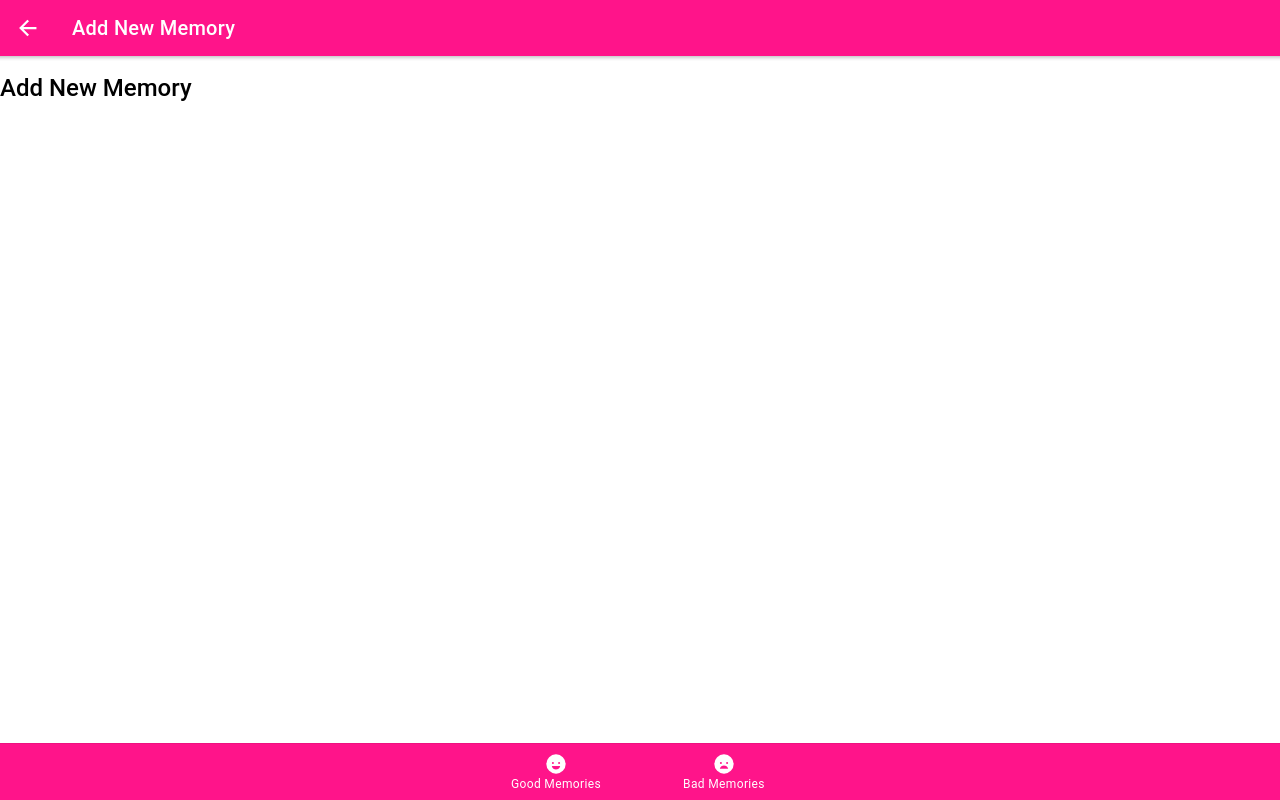
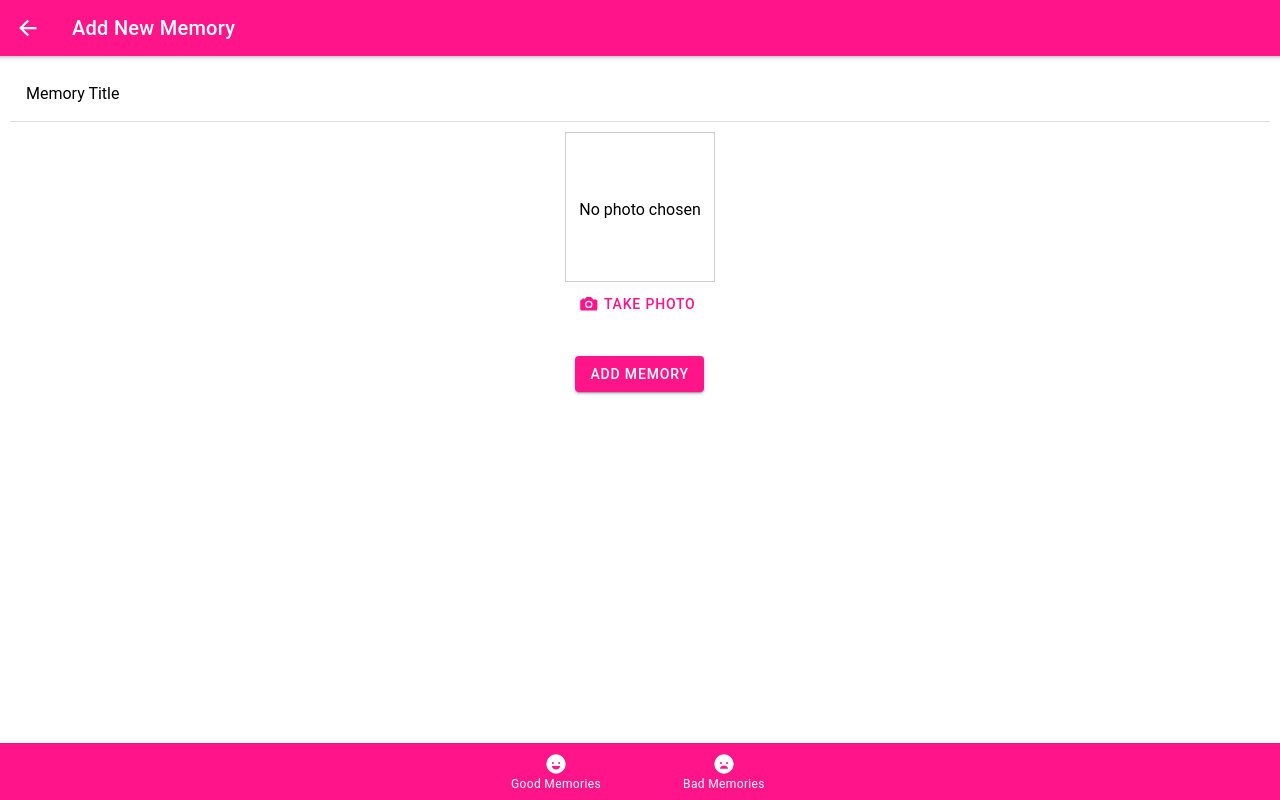
Before and after one commit to djordjereact/camera-ionic-app, a React (Create React App) app: page /new-memory in a window 1280 px wide. Built offline with nearby package versions, Linux system fonts and the light colour scheme.

Commit message:
Added some new components to the new memory page

```diff
--- /dev/null
+++ b/src/pages/NewMemory.css
@@ -0,0 +1,15 @@
+.image-preview {
+    width: 150px;
+    max-width: 100%;
+    height: 150px;
+    border: 1px solid #cccccc;
+    display: flex;
+    justify-content: center;
+    align-items: center;
+    margin: auto;
+}
+
+.image-preview h3 {
+    font-size: 1rem;
+    font-weight: normal;
+}
--- a/src/pages/NewMemory.tsx
+++ b/src/pages/NewMemory.tsx
@@ -1,5 +1,17 @@
 import React from 'react';
-import {IonButtons, IonContent, IonHeader, IonPage, IonTitle, IonToolbar, IonBackButton} from "@ionic/react";
+import {
+    IonButtons,
+    IonContent,
+    IonHeader,
+    IonPage,
+    IonTitle,
+    IonToolbar,
+    IonBackButton,
+    IonGrid,
+    IonRow, IonCol, IonItem, IonLabel, IonInput, IonButton, IonIcon
+} from "@ionic/react";
+import {camera} from "ionicons/icons";
+import './NewMemory.css'
 
 const NewMemory: React.FC = () => {
     return (
@@ -13,7 +25,32 @@ const NewMemory: React.FC = () => {
                 </IonToolbar>
             </IonHeader>
             <IonContent>
-                <h2>Add New Memory</h2>
+                <IonGrid>
+                    <IonRow>
+                        <IonCol>
+                            <IonItem>
+                                <IonLabel position="floating">Memory Title</IonLabel>
+                                <IonInput type="text"></IonInput>
+                            </IonItem>
+                        </IonCol>
+                    </IonRow>
+                    <IonRow className="ion-text-center">
+                        <IonCol>
+                            <div className="image-preview">
+                                <h3>No photo chosen</h3>
+                            </div>
+                            <IonButton fill="clear">
+                                <IonIcon icon={camera} slot="start"/>
+                                <IonLabel>Take Photo</IonLabel>
+                            </IonButton>
+                        </IonCol>
+                    </IonRow>
+                    <IonRow className="ion-margin-top">
+                        <IonCol className="ion-text-center">
+                            <IonButton>Add Memory</IonButton>
+                        </IonCol>
+                    </IonRow>
+                </IonGrid>
             </IonContent>
         </IonPage>
     )
```
